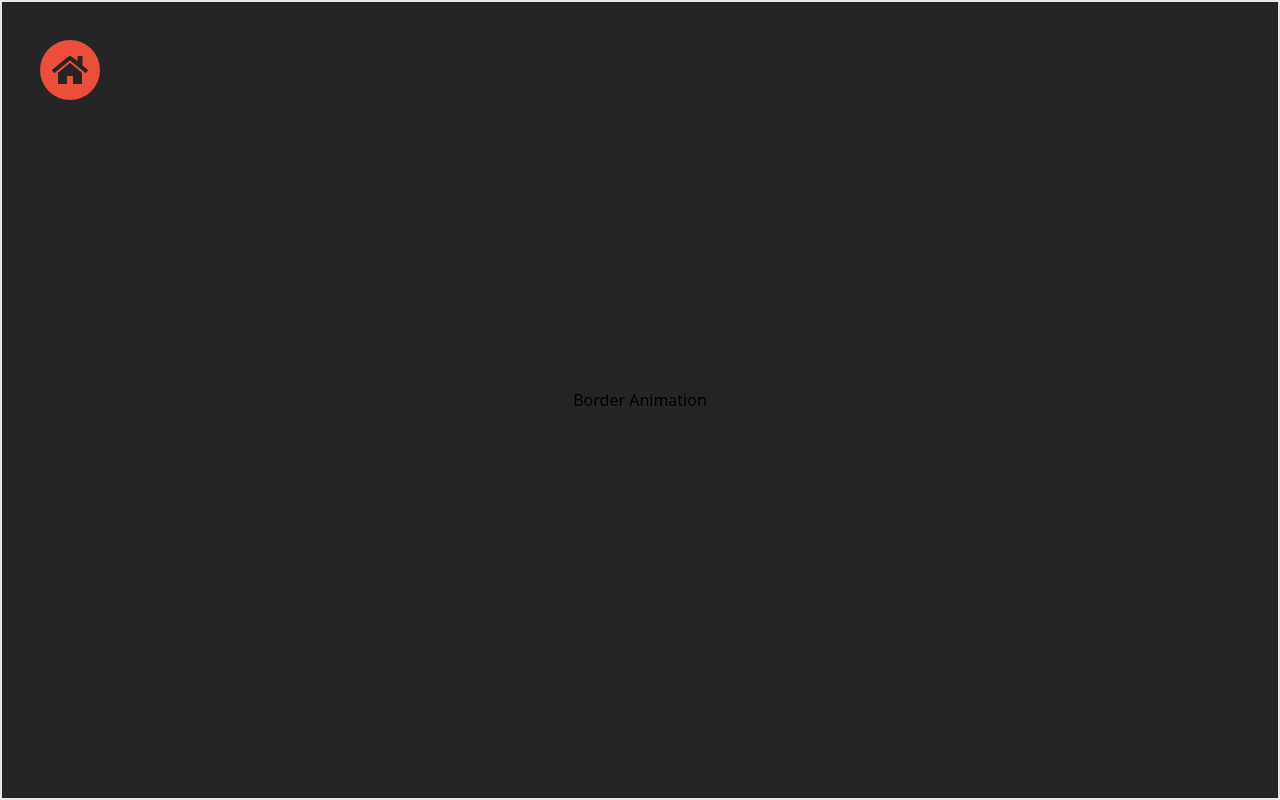
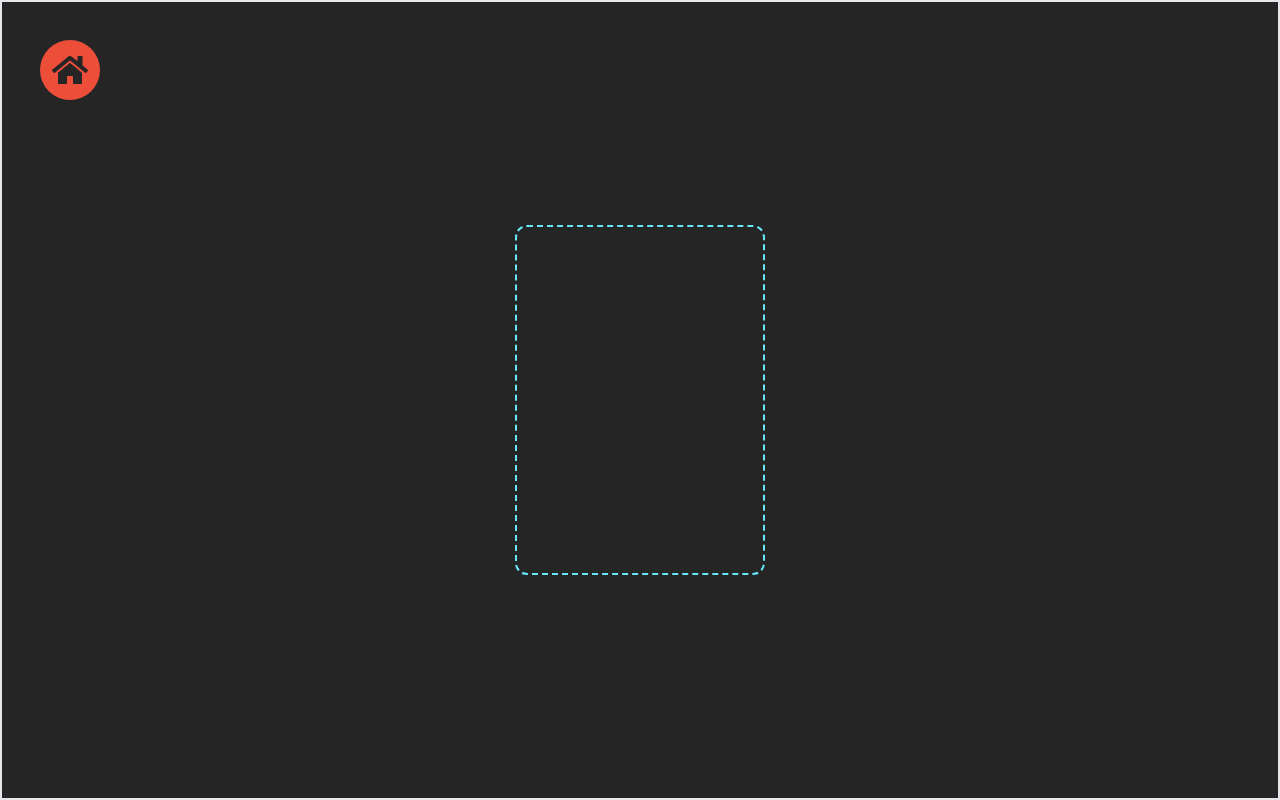
Before and after one commit to HarikrishnanYPR1707/My-Design-Playground, a Next.js app: page /BorderAnimation in a window 1280 px wide. Built offline with nearby package versions, Linux system fonts and the light colour scheme.

Commit message:
Added inner wrapper styles

```diff
--- a/src/app/BorderAnimation/page.jsx
+++ b/src/app/BorderAnimation/page.jsx
@@ -3,7 +3,7 @@ import React from "react";
 const page = () => {
   return (
     <div className="flex h-screen items-center justify-center border-2">
-      Border Animation
+      <div className="h-[350px] w-[250px] rounded-xl border-2 border-dashed border-cyan-300"></div>
     </div>
   );
 };
```
